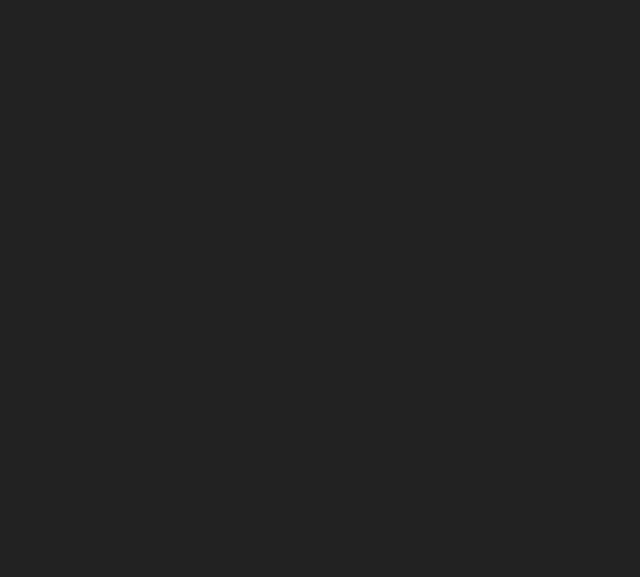
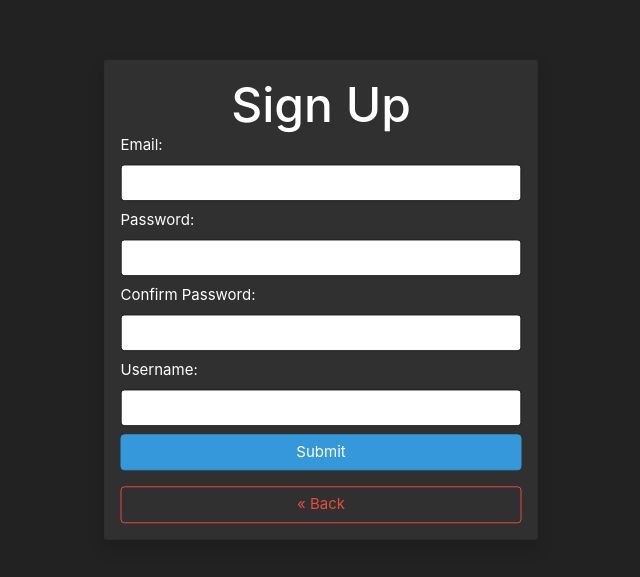
Before and after one commit to antonieto/invi_chat, a React (Create React App) app in the folder invi-chat/: page /signup in a window 1280 px wide. Shown: the part 181-758 px from the top of the page, without its empty margins (304-944 px from the left). Built offline with nearby package versions, Linux system fonts and the light colour scheme.

Commit message:
Worked on routing, enabled each event to redirect to the event page

```diff
--- a/invi-chat/package.json
+++ b/invi-chat/package.json
@@ -41,5 +41,5 @@
     "firebase": "^8.8.1",
     "react-firebase-hooks": "^3.0.4"
   },
-  "proxy": "https://us-central1-invi-chat.cloudfunctions.net/api"
+  "proxy": "http://localhost:5001/invi-chat/us-central1/api"
 }
--- a/invi-chat/src/App.js
+++ b/invi-chat/src/App.js
@@ -1,18 +1,31 @@
 import React, { useEffect, useState } from "react";
 import "axios";
 
-import { BrowserRouter as Router, Link, Switch, Route } from "react-router-dom";
+import {
+  BrowserRouter as Router,
+  Link,
+  Switch,
+  Route,
+  useHistory,
+} from "react-router-dom";
 
 // Pages imports
 import Dashboard from "./pages/Dashboard";
 import Login from "./pages/Login";
 import NoUser from "./pages/NoUser";
 import SignUp from "./pages/SignUp.jsx";
+import Meeting from "./pages/Meeting";
 
 function App() {
   // State de user
   const [token, setToken] = useState(null);
   const [user, setUser] = useState(null);
+
+  let history = useHistory();
+
+  useEffect(() => {
+    console.log(history);
+  }, [user]);
 
   if (!user) {
     return (
@@ -36,9 +49,13 @@
 
   return (
     <Router>
-      <div>
+      <Route path="/" exact>
         <Dashboard user={user} token={token} />
-      </div>
+      </Route>
+
+      <Route path="/meeting/:meetingId" exact>
+        <Meeting />
+      </Route>
     </Router>
   );
 }
--- a/invi-chat/src/components/Card.jsx
+++ b/invi-chat/src/components/Card.jsx
@@ -1,11 +1,12 @@
 import React from "react";
+import { Link } from "react-router-dom";
 
 const Card = ({ info }) => {
   return (
     <div className="card evento p-4 shadow border-rounded">
-      <h2> {info.title} </h2>
-      <h4> {info.guests} </h4>
-      <p> {info.description} </p>
+      <h4> {info.title} </h4>
+      <p> {info.guests} </p>
+      {/* <p> {info.description} </p> */}
     </div>
   );
 };
--- a/invi-chat/src/components/Error.jsx
+++ b/invi-chat/src/components/Error.jsx
@@ -3,7 +3,7 @@
 const Error = ({ message }) => {
   if (!message.trim()) return null;
   return (
-    <div className="alert alert-danger">
+    <div className="alert alert-danger w-100">
       <p className="text-center"> {message} </p>
     </div>
   );
--- /dev/null
+++ b/invi-chat/src/components/Loader.jsx
@@ -0,0 +1,7 @@
+import React from "react";
+
+const Loader = () => {
+  return <div className="loader"> Loading... </div>;
+};
+
+export default Loader;
--- a/invi-chat/src/index.css
+++ b/invi-chat/src/index.css
@@ -10,6 +10,24 @@
 code {
   font-family: source-code-pro, Menlo, Monaco, Consolas, "Courier New",
     monospace;
+}
+
+html {
+  box-sizing: border-box;
+}
+*,
+*:before,
+*:after {
+  box-sizing: inherit;
+}
+
+p,
+h1,
+h2,
+h3,
+h4,
+ul {
+  margin: 0;
 }
 
 .window-container {
@@ -37,9 +55,8 @@
   color: gray;
 }
 .evento {
-  height: 25rem;
-  max-height: 25rem;
-  width: 25rem;
+  height: 16rem;
+  width: 16rem;
   margin-left: 2rem;
   margin-bottom: 2rem;
 }
--- a/invi-chat/src/pages/Dashboard.jsx
+++ b/invi-chat/src/pages/Dashboard.jsx
@@ -1,15 +1,18 @@
-import React from "react";
+import React, { useState } from "react";
 import Card from "../components/Card";
 import info from "../info.json";
+import { BrowserRouter as Router, Link, Switch, Route } from "react-router-dom";
 import {
+  useCollection,
   useCollectionData,
   useDocumentData,
 } from "react-firebase-hooks/firestore";
 import { db } from "../util/firebaseConfig";
 import firebase from "@firebase/app";
+import Meeting from "./Meeting";
 
 const Dashboard = ({ user, token }) => {
-  const [meetings, loadingMeetings, errorMeetings] = useCollectionData(
+  const [meetings, loadingMeetings, errorMeetings] = useCollection(
     db
       .collection("/events")
       .where(
@@ -19,11 +22,21 @@
       )
   );
 
+  const [meetingId, setMeetingId] = useState("");
+
   return (
     <div className=" p-4">
       <div className="container">
         <div className="row">
-          {loadingMeetings ? null : meetings.map((doc) => <Card info={doc} />)}
+          {loadingMeetings
+            ? null
+            : meetings.docs.map((doc) => {
+                return (
+                  <Link to={`/meeting/${doc.id}`}>
+                    <Card info={doc.data()} key={doc.id} />
+                  </Link>
+                );
+              })}
         </div>
       </div>
     </div>
--- /dev/null
+++ b/invi-chat/src/pages/Meeting.jsx
@@ -0,0 +1,42 @@
+import React, { useEffect, useState } from "react";
+import { useDocumentData } from "react-firebase-hooks/firestore";
+import { useParams, Link } from "react-router-dom";
+import { db } from "../util/firebaseConfig";
+import Loader from "../components/Loader";
+
+const Meeting = () => {
+  const { meetingId } = useParams();
+
+  const [document, infoLoading, error] = useDocumentData(
+    db.doc(`/events/${meetingId}`)
+  );
+
+  useEffect(() => {
+    if (!infoLoading && !error) setData(document);
+  }, [document]);
+  const [data, setData] = useState({
+    title: "",
+    createdAt: "",
+    description: "",
+    owner: "",
+    chatId: "",
+    guests: [],
+  });
+
+  return (
+    <div className="output">
+      {!infoLoading ? (
+        <div className="meeting container">
+          <h1> {data.title} </h1>
+          <Link to="/" className="btn btn-block mt-2 btn-outline-info">
+            Home
+          </Link>
+        </div>
+      ) : (
+        <Loader />
+      )}
+    </div>
+  );
+};
+
+export default Meeting;
--- a/invi-chat/src/pages/SignUp.jsx
+++ b/invi-chat/src/pages/SignUp.jsx
@@ -1,23 +1,144 @@
-import React from "react";
+import axios from "axios";
+import React, { useState } from "react";
+import { Link } from "react-router-dom";
+import Error from "../components/Error";
+import Loader from "../components/Loader";
 
-const Formulario = () => {
-  const data = {
-    email: "carlo2@carlo.com",
-    password: "123456",
-    confirmPassword: "123456",
-    handle: "carlo2",
-  };
-  const handleSubmit = (e) => {
-    fetch("http://localhost:5001/invi-chat/us-central1/api/signup", {
-      method: "POST",
-      body: JSON.stringify(data),
-    }).then((response) => {
-      const { token, msg } = response;
-      console.log(token);
+const SignUp = ({ setToken, setUser }) => {
+  const [formData, setFormData] = useState({
+    email: "",
+    password: "",
+    confirmPassword: "",
+    handle: "",
+  });
+  const [errors, setErrors] = useState("");
+  const [loading, setLoading] = useState(false);
+
+  const callSignUp = () => {
+    return axios.post("/signup", {
+      Headers: {
+        "Content-Type": "application/json",
+        "Access-Control-Allow-Origin": "*",
+      },
+      email: formData.email,
+      password: formData.password,
+      confirmPassword: formData.confirmPassword,
+      handle: formData.handle,
     });
   };
 
-  return <div></div>;
+  const handleSubmit = (e) => {
+    setLoading(true);
+    e.preventDefault();
+    if (
+      !formData.email.trim() ||
+      !formData.password.trim() ||
+      !formData.confirmPassword.trim() ||
+      !formData.handle.trim()
+    ) {
+      setErrors("Every field is required");
+      setLoading(false);
+      return;
+    }
+    setErrors("");
+    callSignUp()
+      .then((response) => {
+        if (response.status == 200) {
+          console.log(response);
+          setToken(response.data.token);
+          setUser(response.data.data);
+          setLoading(false);
+        }
+      })
+      .catch((err) => {
+        if (err.response.status == 400) {
+          setErrors("Email already in use");
+          setLoading(false);
+        } else if (err.response.data.error === "auth/email-already-in-use") {
+          setErrors("Email already in use");
+          setLoading(false);
+        } else {
+          console.log(err);
+        }
+      });
+  };
+
+  const handleChange = (e) => {
+    setFormData({
+      ...formData,
+      [e.target.name]: e.target.value,
+    });
+  };
+
+  return (
+    <div className="col">
+      <div className="card row center-item shadow p-3 mb-5 bg-body rounded">
+        <h1 className="fs-1 text-center">Sign Up</h1>
+        <form
+          className="col"
+          onSubmit={handleSubmit}
+          method="POST"
+          action="http://localhost:5001/invi-chat/us-central1/api/login"
+        >
+          <div className="row mb-2">
+            <label>Email:</label>
+            <input
+              className="form-control"
+              type="email"
+              name="email"
+              value={formData.email}
+              onChange={handleChange}
+            />
+          </div>
+          <div className="row mb-2">
+            <label className="">Password:</label>
+            <input
+              className="form-control"
+              type="password"
+              name="password"
+              value={formData.password}
+              onChange={handleChange}
+            />
+          </div>
+
+          <div className="row mb-2">
+            <label> Confirm Password: </label>
+            <input
+              name="confirmPassword"
+              type="password"
+              className="form-control"
+              value={formData.confirmPassword}
+              onChange={handleChange}
+            />
+          </div>
+          <div className="row mb-2">
+            <label> Username: </label>
+            <input
+              name="handle"
+              type="text"
+              className="form-control"
+              value={formData.handle}
+              onChange={handleChange}
+            />
+          </div>
+          <div className="row">
+            <input
+              className="mx-0 mb-3 btn btn-block btn-info"
+              type="submit"
+              value="Submit"
+              name=""
+            />
+          </div>
+          <div className="row">
+            {errors ? <Error message={errors} /> : null}
+          </div>
+        </form>
+        <Link to="/" className="btn btn-outline-danger">
+          &laquo; Back
+        </Link>
+      </div>
+    </div>
+  );
 };
 
-export default Formulario;
+export default SignUp;
```
Also changed, not shown: invi-chat/src/pages/Login.jsx (+29 -16 lines).
